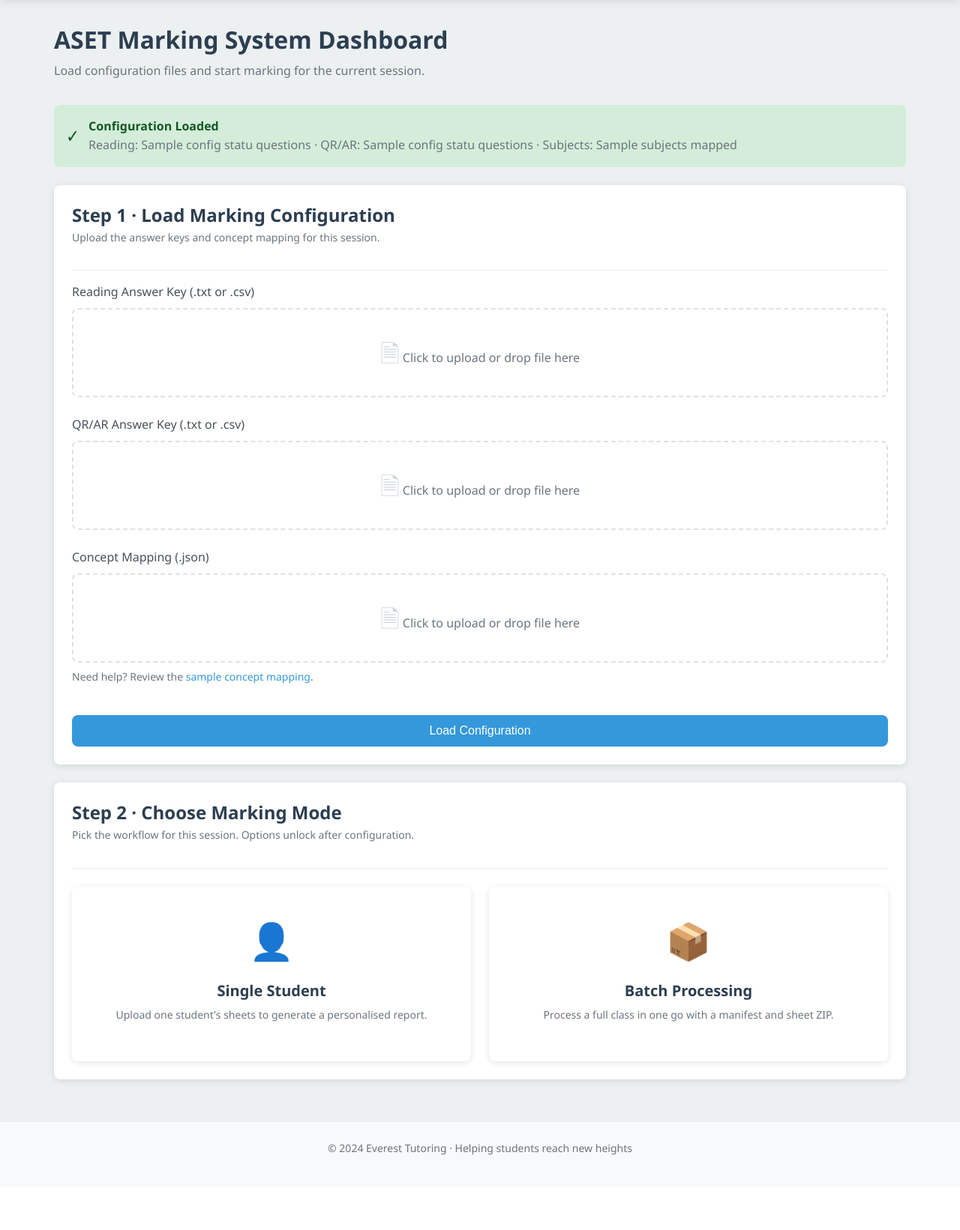
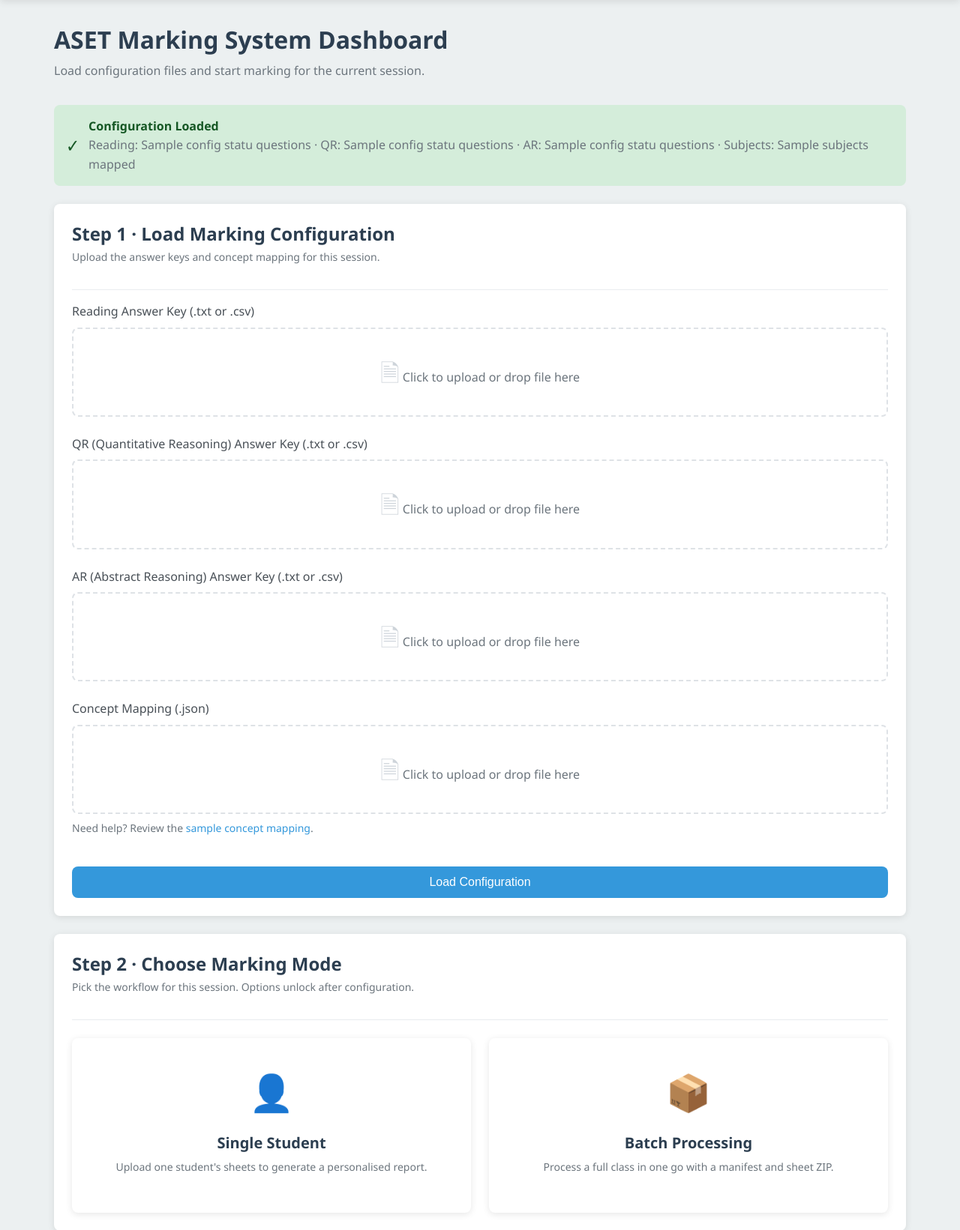
Before and after one commit to atu1ya/ASETmarker, a FastAPI app: template web/templates/dashboard.html in a window 1280 px wide. Shown: the part 70-1711 px from the top of the page at 75% size. Before the commit the page ends 1611 px from the top, so only its background shows below. Run offline with FastAPI, Linux system fonts and the light colour scheme; the template is opened without the code that fills it: most values are stand-ins (such as "Sample title", 1, 10 or a date in 2020).

Commit message:
Separate QR, AR, and Reading answer key uploads
Co-authored-by: atu1ya <154342195+atu1ya@users.noreply.github.com>

```diff
--- a/web/routes/dashboard.py
+++ b/web/routes/dashboard.py
@@ -87,7 +87,8 @@ def get_configuration_status(session_token: str) -> dict:
         return {
             "configured": False,
             "reading_questions": 0,
-            "qrar_questions": 0,
+            "qr_questions": 0,
+            "ar_questions": 0,
             "subjects_mapped": [],
             "uploaded_at": None,
         }
@@ -95,7 +96,8 @@ def get_configuration_status(session_token: str) -> dict:
     return {
         "configured": True,
         "reading_questions": len(config.reading_answers),
-        "qrar_questions": len(config.qrar_answers),
+        "qr_questions": len(config.qr_answers),
+        "ar_questions": len(config.ar_answers),
         "subjects_mapped": [
             subject for subject in config.concept_mapping.keys() if not subject.startswith("_")
         ],
@@ -127,7 +129,8 @@ async def dashboard_alias():
 async def configure_marking(
     session_token: str = Depends(get_current_session),
     reading_answers: UploadFile = File(...),
-    qrar_answers: UploadFile = File(...),
+    qr_answers: UploadFile = File(...),
+    ar_answers: UploadFile = File(...),
     concept_mapping: UploadFile = File(...),
 ):
     """Upload and store marking configuration for the current session."""
@@ -140,17 +143,20 @@ async def configure_marking(
             )
 
     _validate_extension(reading_answers, ALLOWED_TEXT_EXTENSIONS)
-    _validate_extension(qrar_answers, ALLOWED_TEXT_EXTENSIONS)
+    _validate_extension(qr_answers, ALLOWED_TEXT_EXTENSIONS)
+    _validate_extension(ar_answers, ALLOWED_TEXT_EXTENSIONS)
     _validate_extension(concept_mapping, {".json"})
 
     reading_content = (await reading_answers.read()).decode("utf-8", errors="ignore")
-    qrar_content = (await qrar_answers.read()).decode("utf-8", errors="ignore")
+    qr_content = (await qr_answers.read()).decode("utf-8", errors="ignore")
+    ar_content = (await ar_answers.read()).decode("utf-8", errors="ignore")
     concept_content = (await concept_mapping.read()).decode("utf-8", errors="ignore")
 
     reading_list = parse_answer_key(reading_content)
-    qrar_list = parse_answer_key(qrar_content)
+    qr_list = parse_answer_key(qr_content)
+    ar_list = parse_answer_key(ar_content)
 
-    if not reading_list or not qrar_list:
+    if not reading_list or not qr_list or not ar_list:
         raise HTTPException(
             status_code=status.HTTP_400_BAD_REQUEST,
             detail="Answer keys must contain at least one entry.",
@@ -173,7 +179,8 @@ async def configure_marking(
 
     config = MarkingConfiguration(
         reading_answers=reading_list,
-        qrar_answers=qrar_list,
+        qr_answers=qr_list,
+        ar_answers=ar_list,
         concept_mapping=concepts,
         uploaded_at=datetime.utcnow(),
     )
--- a/web/session_store.py
+++ b/web/session_store.py
@@ -14,13 +14,14 @@ class MarkingConfiguration:
     """Stores uploaded marking configuration for a session."""
 
     reading_answers: list[str] = field(default_factory=list)
-    qrar_answers: list[str] = field(default_factory=list)
+    qr_answers: list[str] = field(default_factory=list)
+    ar_answers: list[str] = field(default_factory=list)
     concept_mapping: dict = field(default_factory=dict)
     uploaded_at: datetime = field(default_factory=datetime.now)
 
     @property
     def is_configured(self) -> bool:
-        return bool(self.reading_answers and self.qrar_answers and self.concept_mapping)
+        return bool(self.reading_answers and self.qr_answers and self.ar_answers and self.concept_mapping)
 
 
 class SessionConfigStore:
--- a/web/templates/batch.html
+++ b/web/templates/batch.html
@@ -14,7 +14,8 @@
     </header>
     <ul>
         <li><strong>Reading questions:</strong> {{ config_summary.reading_questions }}</li>
-        <li><strong>QR/AR questions:</strong> {{ config_summary.qrar_questions }}</li>
+        <li><strong>QR questions:</strong> {{ config_summary.qr_questions }}</li>
+        <li><strong>AR questions:</strong> {{ config_summary.ar_questions }}</li>
         <li><strong>Mapped subjects:</strong> {{ config_summary.subjects | join(', ') }}</li>
     </ul>
 </section>
--- a/web/templates/dashboard.html
+++ b/web/templates/dashboard.html
@@ -15,7 +15,8 @@
         <strong>Configuration Loaded</strong>
         <div class="text-muted">
             Reading: {{ config_status.reading_questions }} questions &middot;
-            QR/AR: {{ config_status.qrar_questions }} questions &middot;
+            QR: {{ config_status.qr_questions }} questions &middot;
+            AR: {{ config_status.ar_questions }} questions &middot;
             Subjects: {{ config_status.subjects_mapped | join(', ') }}
         </div>
     </div>
@@ -43,11 +44,19 @@
             </div>
         </div>
         <div class="form-group">
-            <label class="form-label" for="qrar_answers">QR/AR Answer Key (.txt or .csv)</label>
+            <label class="form-label" for="qr_answers">QR (Quantitative Reasoning) Answer Key (.txt or .csv)</label>
             <div class="file-input-wrapper">
                 <span class="file-icon">&#128462;</span>
                 <span class="file-text">Click to upload or drop file here</span>
-                <input type="file" id="qrar_answers" name="qrar_answers" accept=".txt,.csv" required>
+                <input type="file" id="qr_answers" name="qr_answers" accept=".txt,.csv" required>
+            </div>
+        </div>
+        <div class="form-group">
+            <label class="form-label" for="ar_answers">AR (Abstract Reasoning) Answer Key (.txt or .csv)</label>
+            <div class="file-input-wrapper">
+                <span class="file-icon">&#128462;</span>
+                <span class="file-text">Click to upload or drop file here</span>
+                <input type="file" id="ar_answers" name="ar_answers" accept=".txt,.csv" required>
             </div>
         </div>
         <div class="form-group">
--- a/web/templates/single.html
+++ b/web/templates/single.html
@@ -14,7 +14,8 @@
     </header>
     <ul>
         <li><strong>Reading questions:</strong> {{ config_summary.reading_questions }}</li>
-        <li><strong>QR/AR questions:</strong> {{ config_summary.qrar_questions }}</li>
+        <li><strong>QR questions:</strong> {{ config_summary.qr_questions }}</li>
+        <li><strong>AR questions:</strong> {{ config_summary.ar_questions }}</li>
         <li><strong>Mapped subjects:</strong> {{ config_summary.subjects | join(', ') }}</li>
     </ul>
 </section>
```
Also changed, not shown: tests/conftest.py (+2 -1 lines), tests/test_routes.py (+4 -2 lines), web/routes/batch.py (+5 -2 lines), web/routes/marking.py (+5 -2 lines).
